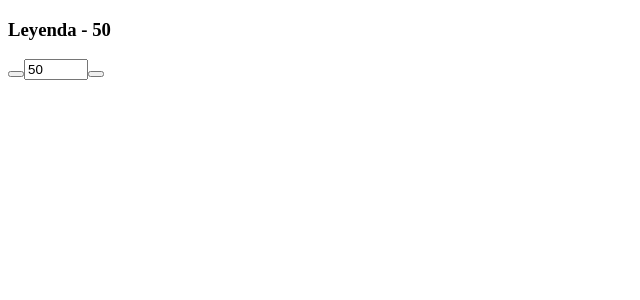
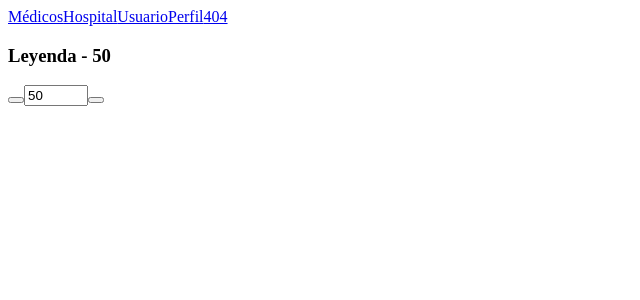
Before and after one commit to Momfus/angularAdv-pruebasTesting, an Angular app: page / in a window 1280 px wide. Shown: the top 300 px of the page, without its empty margins (0-640 px from the left). Built offline with nearby package versions, Linux system fonts and the light colour scheme.

Commit message:
errores por selectores desconocidos

```diff
--- a/src/app/app.component.html
+++ b/src/app/app.component.html
@@ -1,3 +1,3 @@
-<a routerLink="/medicos"></a>
 
+<app-navbar></app-navbar>
 <router-outlet></router-outlet>
--- a/src/app/app.module.ts
+++ b/src/app/app.module.ts
@@ -9,6 +9,7 @@ import { IncrementadorComponent } from './intermedio-2/incrementador/incrementad
 import { FormsModule } from '@angular/forms';
 import { RUTAS } from './avanzado/rutas/app.routes';
 import { RouterModule } from '@angular/router';
+import { NavbarComponent } from './avanzado/navbar/navbar.component';
 
 
 @NgModule({
@@ -17,7 +18,8 @@ import { RouterModule } from '@angular/router';
     MedicosComponent,
     MedicoComponent,
     HospitalComponent,
-    IncrementadorComponent
+    IncrementadorComponent,
+    NavbarComponent
   ],
   imports: [
     BrowserModule,
--- /dev/null
+++ b/src/app/avanzado/navbar/navbar.component.html
@@ -0,0 +1,5 @@
+<a routerLink="/medicos">Médicos</a>
+<a routerLink="/hospital">Hospital</a>
+<a routerLink="/usuario">Usuario</a>
+<a routerLink="/perfil">Perfil</a>
+<a routerLink="/pag404">404</a>
```
Also changed, not shown: src/app/avanzado/navbar/navbar.component.ts (added, +10 -0 lines), src/app/avanzado/navbar/navbar.component.css (added), 2 other files (tests, documents, lock files or other folders).
